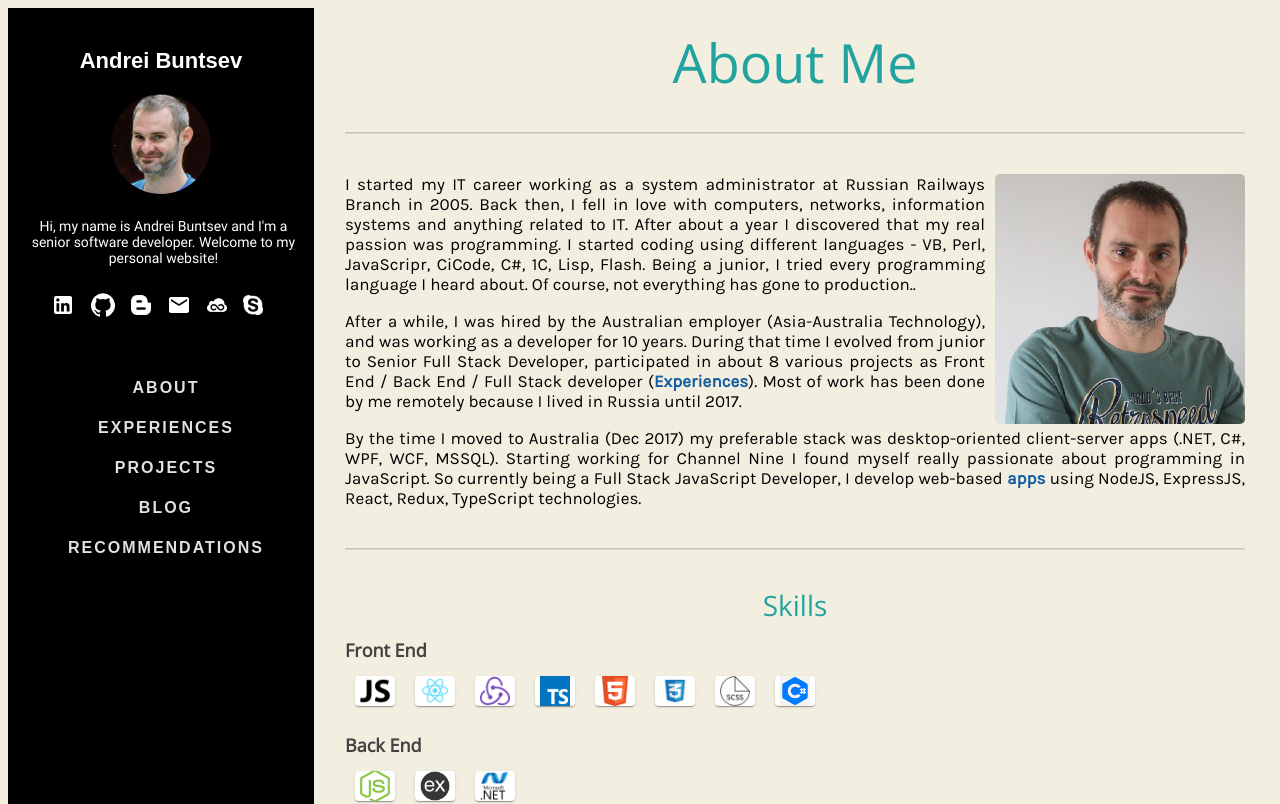
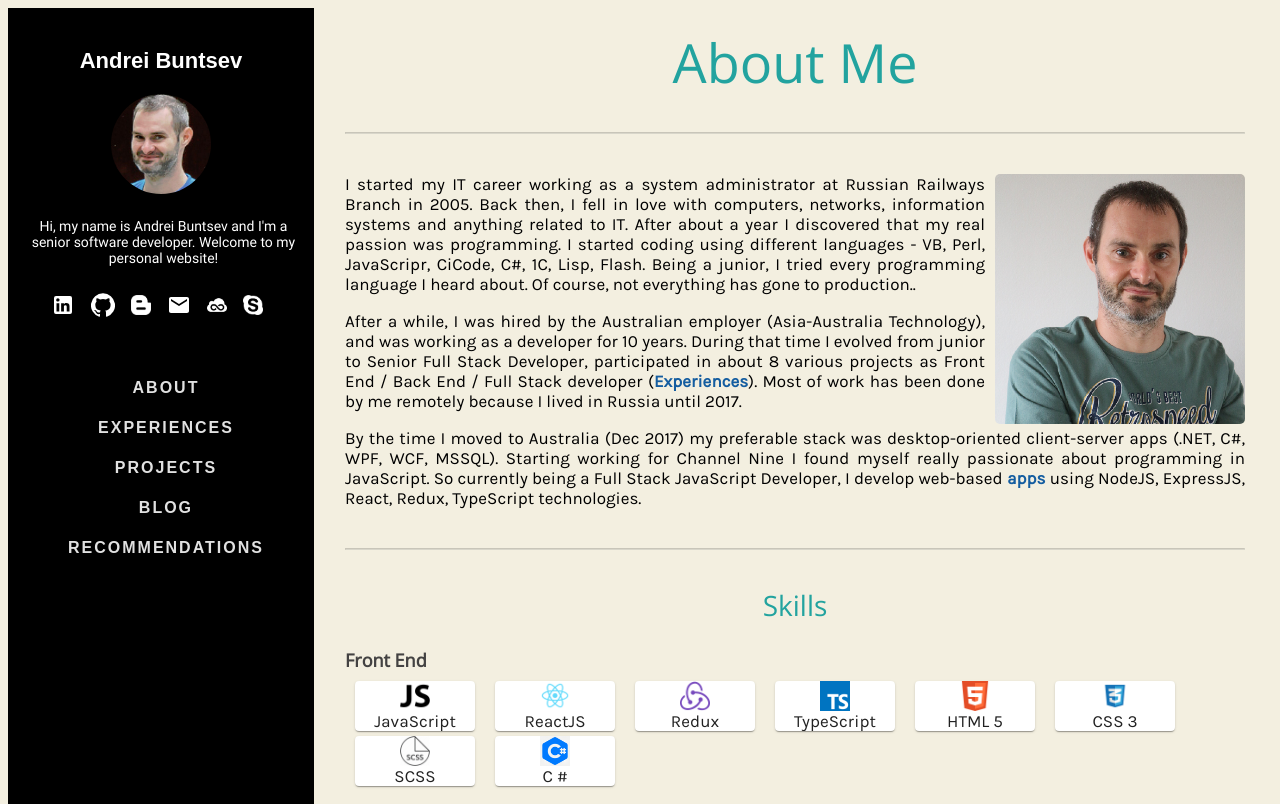
Before and after one commit to AndrewBuntsev/portfolio, a React (Create React App) app: page /#/ in a window 1280 px wide. Shown: the top 804 px of the page. Built offline with nearby package versions, Linux system fonts and the light colour scheme.

Commit message:
Updated Skills page

```diff
--- a/public/index.html
+++ b/public/index.html
@@ -17,6 +17,8 @@
   <link href="./libs/magnific-popup/magnific-popup.css" type="text/css" rel="stylesheet">
   <script src="./libs/magnific-popup/jquery.magnific-popup.js"></script>
 
+  <link rel="shortcut icon" href="%PUBLIC_URL%/favicon.ico">
+
   <title>Andrei Buntsev - Senior Full Stack Developer</title>
 
   <script>
--- a/src/components/skills/SkillCard.tsx
+++ b/src/components/skills/SkillCard.tsx
@@ -11,10 +11,19 @@ type State = {};
 class SkillCard extends React.Component<Props, State> {
   render() {
     return (
-      <Card style={{ width: '40px', margin: '10px' }} title={this.props.title}>
+      <Card
+        style={{ width: '120px', margin: '5px 10px 0 10px' }}
+        title={this.props.title}
+      >
         <CardActionArea>
-          <CardMedia style={{ height: '30px', width: '30px', margin: 'auto' }} image={this.props.img} />
+          <CardMedia
+            style={{ height: '30px', width: '30px', margin: 'auto' }}
+            image={this.props.img}
+          />
         </CardActionArea>
+        <span style={{ textAlign: 'center', display: 'block', margin: 'auto' }}>
+          {this.props.title}
+        </span>
       </Card>
     );
   }
--- a/src/components/skills/SkillsGroup.tsx
+++ b/src/components/skills/SkillsGroup.tsx
@@ -14,12 +14,20 @@ export default function SkillsGroup(props: Props) {
           fontSize: '18px',
           lineHeight: '19.8px',
           color: '#434242',
-          margin: '20px 0 5px 0'
+          margin: '30px 0 5px 0'
         }}
       >
         {props.title}
       </h4>
-      <div style={{ display: 'flex' }}>
+
+      <div
+        style={{
+          display: 'flex',
+          flexWrap: 'wrap',
+          alignItems: 'center',
+          border: '1px whate solid'
+        }}
+      >
         {props.children}
       </div>
     </div>
```
